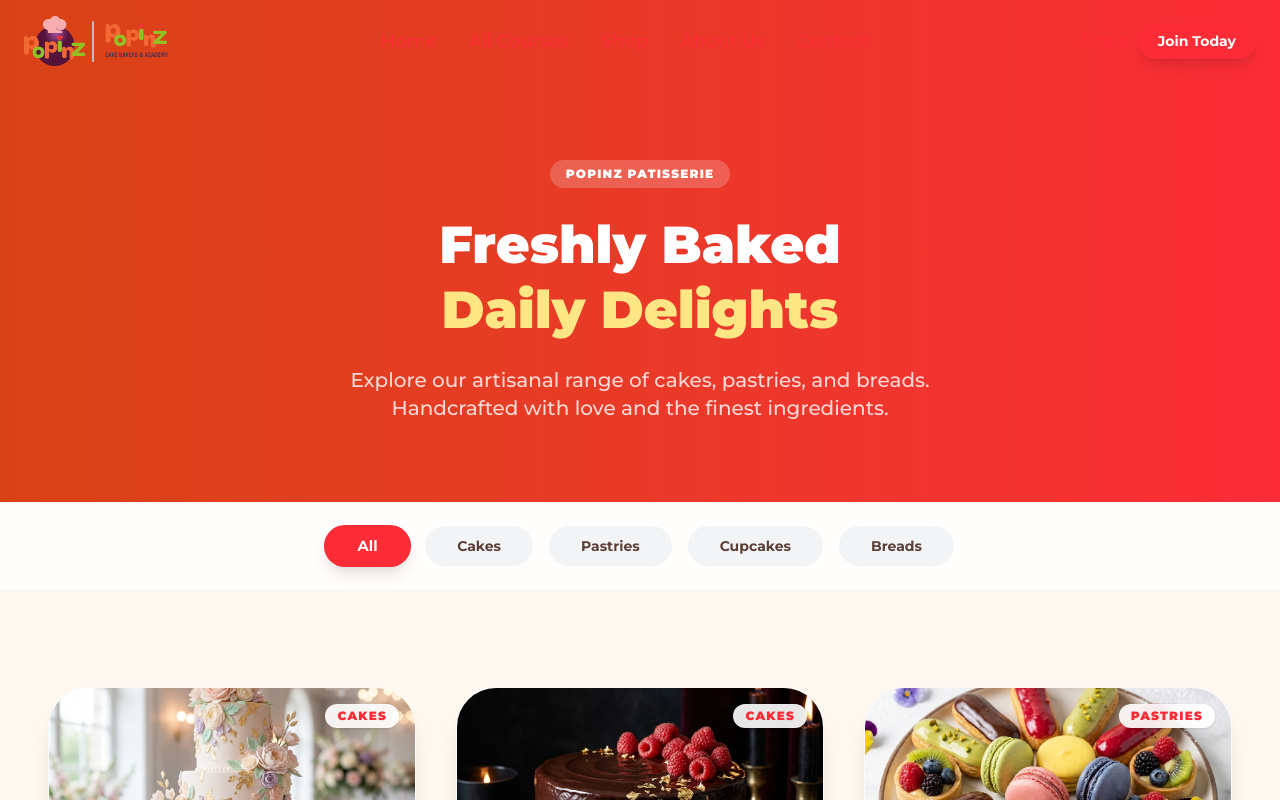
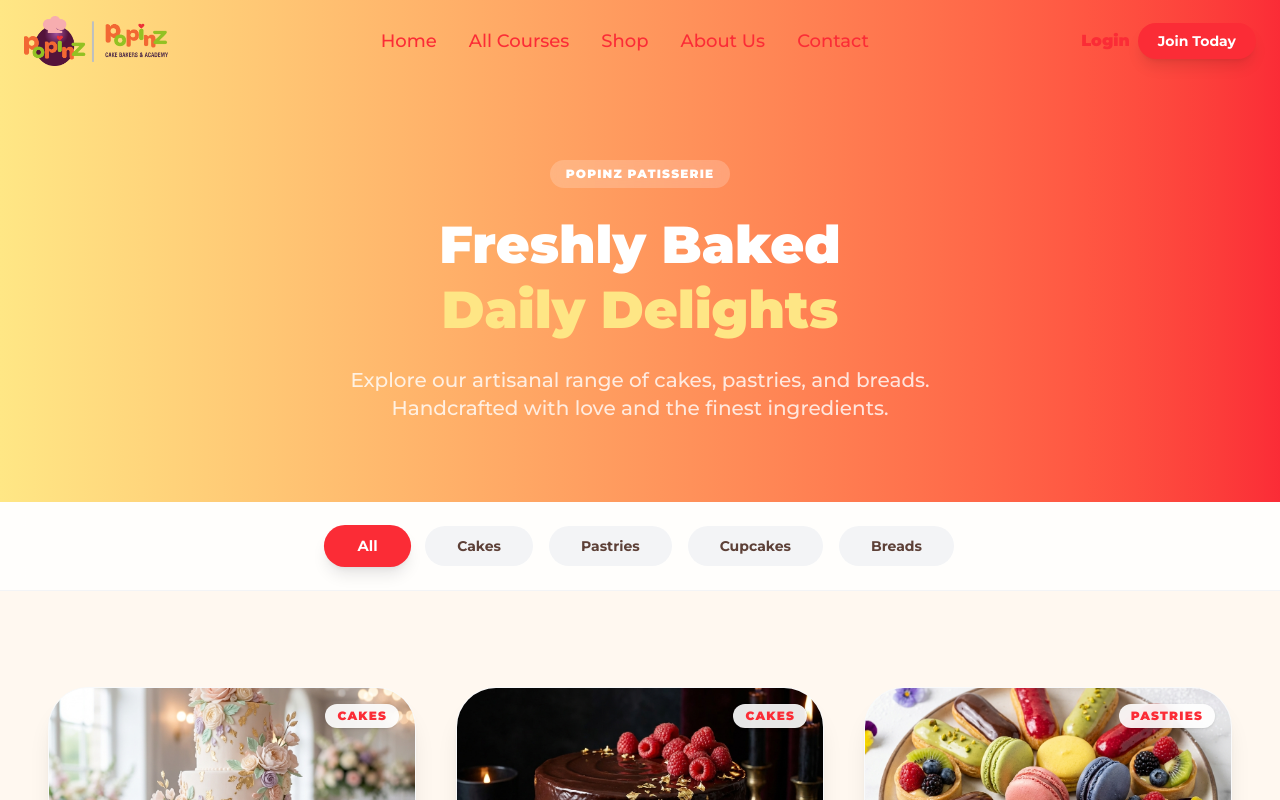
Before and after one commit to its-huzaifa27/Popinz-Academy, a React (Vite) app in the folder popinz/: page /shop in a window 1280 px wide. Shown: the top 800 px of the page. Built offline with nearby package versions, Linux system fonts and the light colour scheme; a web font is replaced by a local one.

Commit message:
changed to color in shop

```diff
--- a/popinz/src/pages/Shop.jsx
+++ b/popinz/src/pages/Shop.jsx
@@ -16,7 +16,7 @@
             <Header />
 
             {/* Hero Section */}
-            <section className="pt-40 pb-20 bg-gradient-to-l from-red-500 to-[#d84315] text-white px-6 overflow-hidden">
+            <section className="pt-40 pb-20 bg-gradient-to-l from-red-500 to-[#ffe785] text-white px-6 overflow-hidden">
                 <div className="max-w-6xl mx-auto text-center relative z-10">
                     <motion.div
                         initial={{ opacity: 0, y: 20 }}
```
